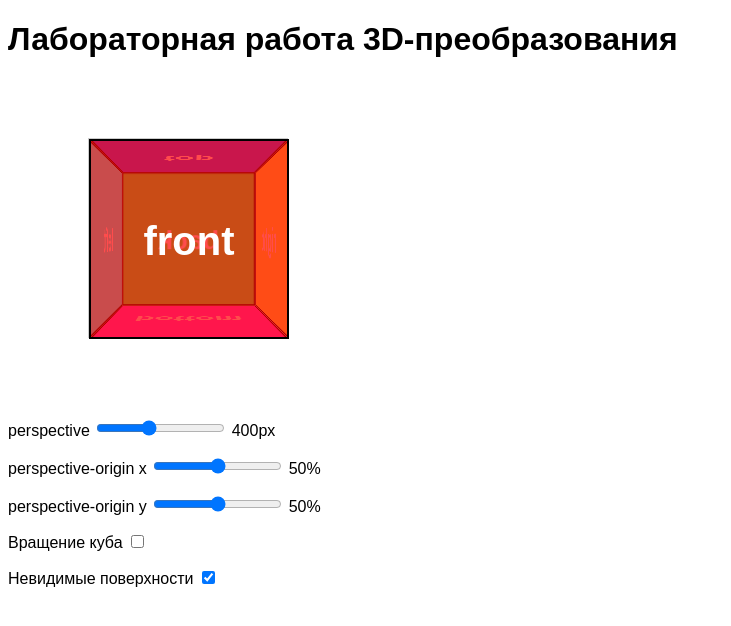
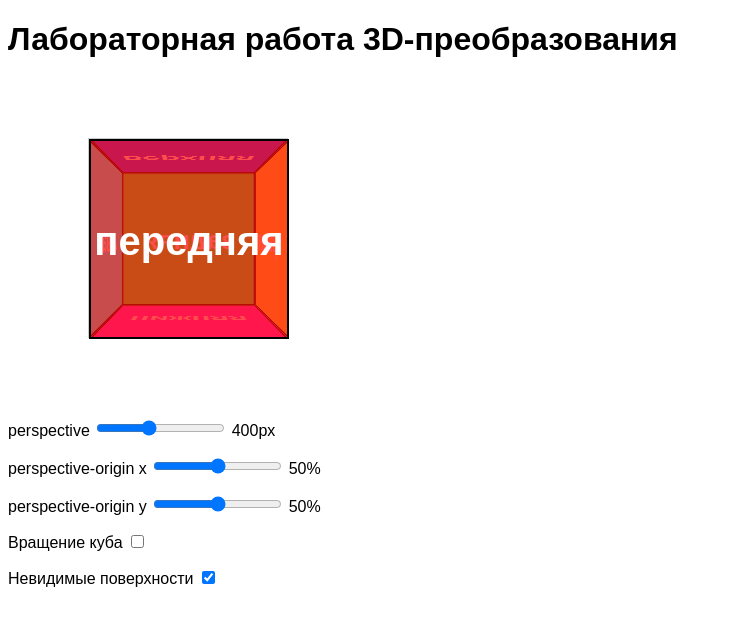
Before and after one commit to santono/web, a plain HTML site: page index.html in a window 1280 px wide. Shown: the whole page, without its empty margins (0-731 px from the left). Drawn offline with Linux system fonts and the light colour scheme.

Commit message:
Update index.html

```diff
--- a/index.html
+++ b/index.html
@@ -60,12 +60,12 @@ body { font-family: sans-serif; }
 <h1>Лабораторная работа 3D-преобразования</h1>
 <div class="scene">
   <div class="cube">
-    <div class="cube__face cube__face--front">front</div>
-    <div class="cube__face cube__face--back">back</div>
-    <div class="cube__face cube__face--right">right</div>
-    <div class="cube__face cube__face--left">left</div>
-    <div class="cube__face cube__face--top">top</div>
-    <div class="cube__face cube__face--bottom">bottom</div>
+    <div class="cube__face cube__face--front">передняя</div>
+    <div class="cube__face cube__face--back">задняя</div>
+    <div class="cube__face cube__face--right">правая</div>
+    <div class="cube__face cube__face--left">левая</div>
+    <div class="cube__face cube__face--top">верхняя</div>
+    <div class="cube__face cube__face--bottom">нижняя</div>
   </div>
 </div>
 <p>
```
